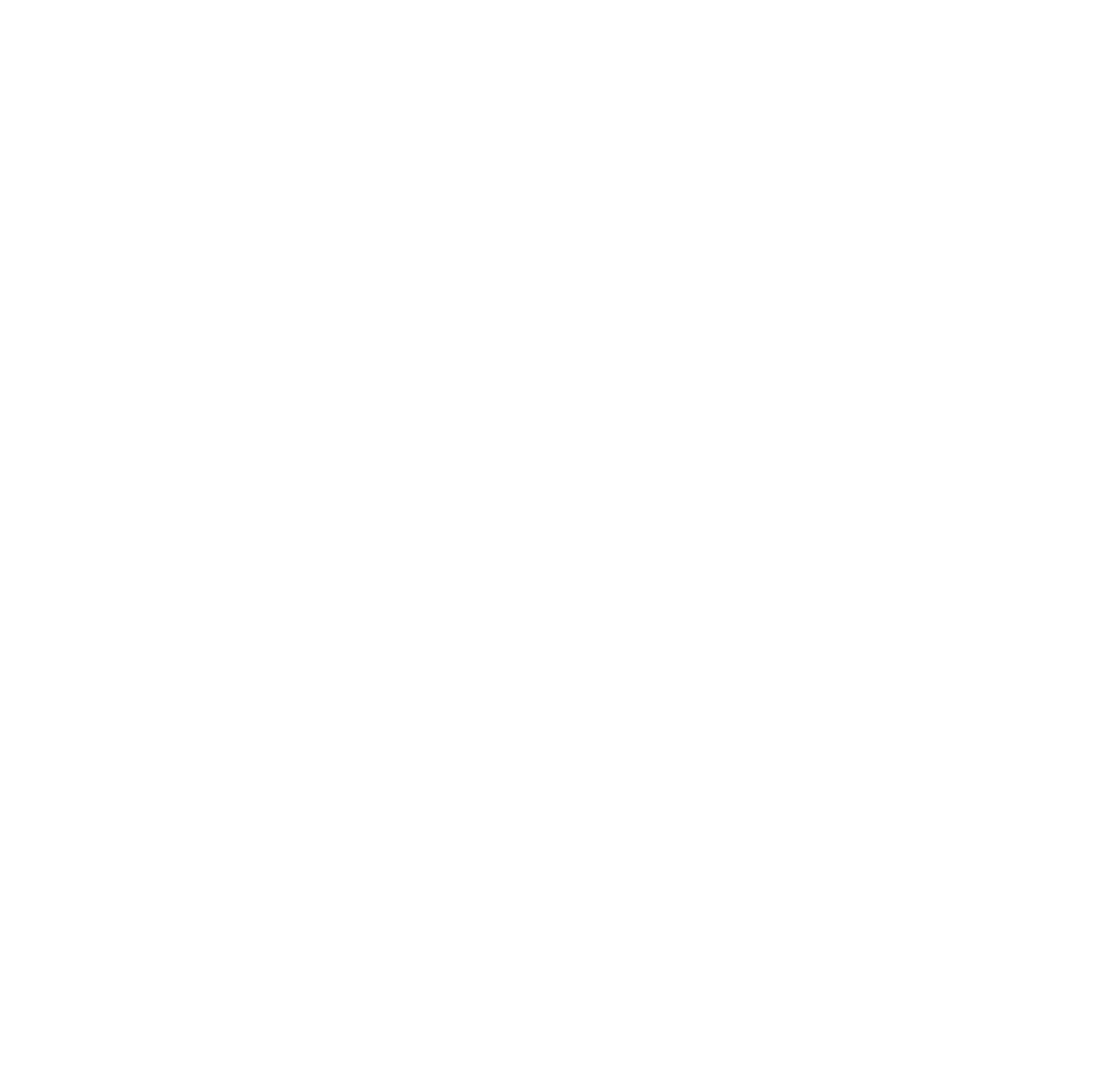
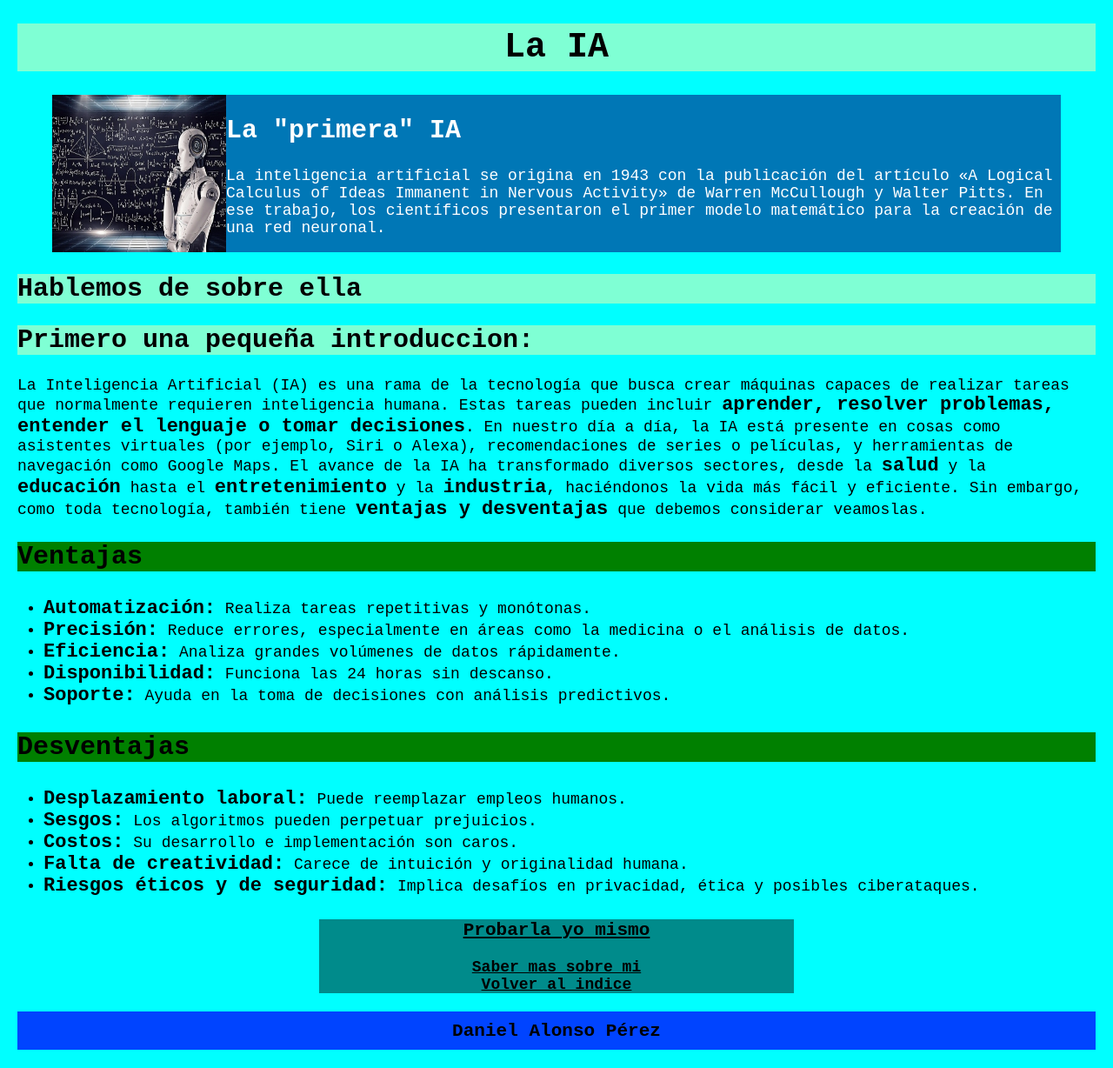
Before and after one commit to Asturmav/ProyectoMarcas, a plain HTML site: page Sobre_IA.html in a window 1280 px wide. Shown: the whole page at 87% size. Before the commit the page ends 800 px from the top, so only its background shows below. Drawn offline with Linux system fonts and the light colour scheme.

Commit message:
Version final del proyecto

```diff
--- a/Sobre_IA.html
+++ b/Sobre_IA.html
@@ -3,10 +3,58 @@
 <head>
     <meta charset="UTF-8">
     <meta name="viewport" content="width=device-width, initial-scale=1.0">
-    <title>Document</title>
+    <title>La IA</title>
     <link rel="stylesheet" href="estilos/estilos.css">
+    <link rel="icon" href="imagenes/IA.favicon.ico" type="image/x-icon">
 </head>
 <body>
 
+    <h1 class="titulo">La IA</h1>
+    <figure>
+
+        <img src="imagenes/media-docena-de-curiosidades-sobre-la-inteligencia-artificial-ia (1).jpg" id="imganimal">
+        <figcaption>
+            <h2 class="nada">La "primera" IA</h2>
+
+           <p> La inteligencia artificial se origina en 1943 con la publicación del artículo «A Logical Calculus of Ideas Immanent in Nervous Activity» de Warren McCullough y Walter Pitts.
+            En ese trabajo, los científicos presentaron el primer modelo matemático para la creación de una red neuronal.</p>
+
+    </figcaption>
+    </figure>
+
+    <h2>Hablemos de sobre ella</h2>
+    <h2>Primero una pequeña introduccion: </h2>
+    <p>La Inteligencia Artificial (IA) es una rama de la tecnología que busca crear máquinas capaces de realizar tareas que normalmente requieren inteligencia humana.
+        Estas tareas pueden incluir <strong>aprender, resolver problemas, entender el lenguaje o tomar decisiones</strong>. En nuestro día a día, la IA está presente en cosas como asistentes virtuales (por ejemplo, Siri o Alexa), recomendaciones de series o películas, y herramientas de navegación como Google Maps.
+
+        El avance de la IA ha transformado diversos sectores, desde la <strong>salud</strong> y la <strong>educación</strong> hasta el <strong>entretenimiento</strong> y la <strong>industria</strong>, haciéndonos la vida más fácil y eficiente. Sin embargo, como toda tecnología, también tiene <strong>ventajas y desventajas</strong> que debemos considerar veamoslas.</p>
+
+
+        <h2 class="lista">Ventajas</h2>
+        <ul>
+            <li><strong>Automatización:</strong> Realiza tareas repetitivas y monótonas.</li>
+            <li><strong>Precisión:</strong> Reduce errores, especialmente en áreas como la medicina o el análisis de datos.</li>
+            <li><strong>Eficiencia:</strong> Analiza grandes volúmenes de datos rápidamente.</li>
+            <li><strong>Disponibilidad:</strong> Funciona las 24 horas sin descanso.</li>
+            <li><strong>Soporte:</strong> Ayuda en la toma de decisiones con análisis predictivos.</li>
+        </ul>
+
+
+        <h2 class="lista">Desventajas</h2>
+        <ul>
+                <li><strong>Desplazamiento laboral:</strong> Puede reemplazar empleos humanos.</li>
+                <li><strong>Sesgos:</strong> Los algoritmos pueden perpetuar prejuicios.</li>
+                <li><strong>Costos:</strong> Su desarrollo e implementación son caros.</li>
+                <li><strong>Falta de creatividad:</strong> Carece de intuición y originalidad humana.</li>
+                <li><strong>Riesgos éticos y de seguridad:</strong> Implica desafíos en privacidad, ética y posibles ciberataques.</li>
+        </ul>
+
+        <div class="navegacion">
+        <a href="https://chatgpt.com"><h3>Probarla yo mismo</h3></a>
+        <a href="Sobre_mi.html">Saber mas sobre mi</a>
+        <br>
+        <a href="Index.html">Volver al indice</a>
+        </div>
+    <h3 class="piePag">Daniel Alonso Pérez</h3>
 </body>
 </html>
--- a/estilos/estilos.css
+++ b/estilos/estilos.css
@@ -1,16 +1,79 @@
+body{
+    background-color: #00ffff;
+    font-family: 'Courier New', Courier, monospace;
+    font-size: 18px;
+    margin: 20px;
+    color: #000000;
+}
+
+h1{
+    text-align: center;
+    background-color: #7fffd4;
+    font-weight: bold;
+    font-size: 40px;
+    padding: 5px;
+}
+
+h2{
+    background-color: aquamarine;
+    font-size: 30px;
+
+}
+.navegacion{
+    background-color: #008b8b;
+    text-align: center;
+    margin-right: 28%;
+    margin-left: 28%;
+}
+
+a{
+    color: black;
+    font-weight: bold;
+}
+
 #imganimal{
     height: auto;
     max-width: 200px;
 
 }
+
 figure{
     display: flex;
+    background-color: #0077b6;
+    color: white;
+
+}
+.nada{
+    background-color: #0077b6;
+    color: white;
 }
 .gustos{
     padding-left: 20px;
+    font-family: "Agu Display";
 }
 
 .piePag{
-    background-color: rgb(0, 68, 255);
+    background-color: #0044ff;
     text-align: center;
+    padding: 10px;
 }
+
+ul{
+    padding: 5px;
+    margin-left: 25px;
+}
+strong{
+    font-weight: bold;
+    font-size: 22px;
+}
+.lista{
+    background-color: #008000;
+}
+del{
+    color: red;
+    font-weight: bold;
+}
+/* Falta por añadir la imagen de fondo en el indice */
+.indice{
+    background-image:url(https://www.muyinteresante.com/wp-content/uploads/sites/5/2023/09/24/650fff4d4269f.jpeg)
+}
```
Also changed, not shown: Index.html (+8 -5 lines), Sobre_mi.html (+10 -6 lines), imagenes/IA.favicon.ico (added), imagenes/fondo.jpg (added), imagenes/index.favicon.ico (added), imagenes/sobremi.favicon.ico (added).
